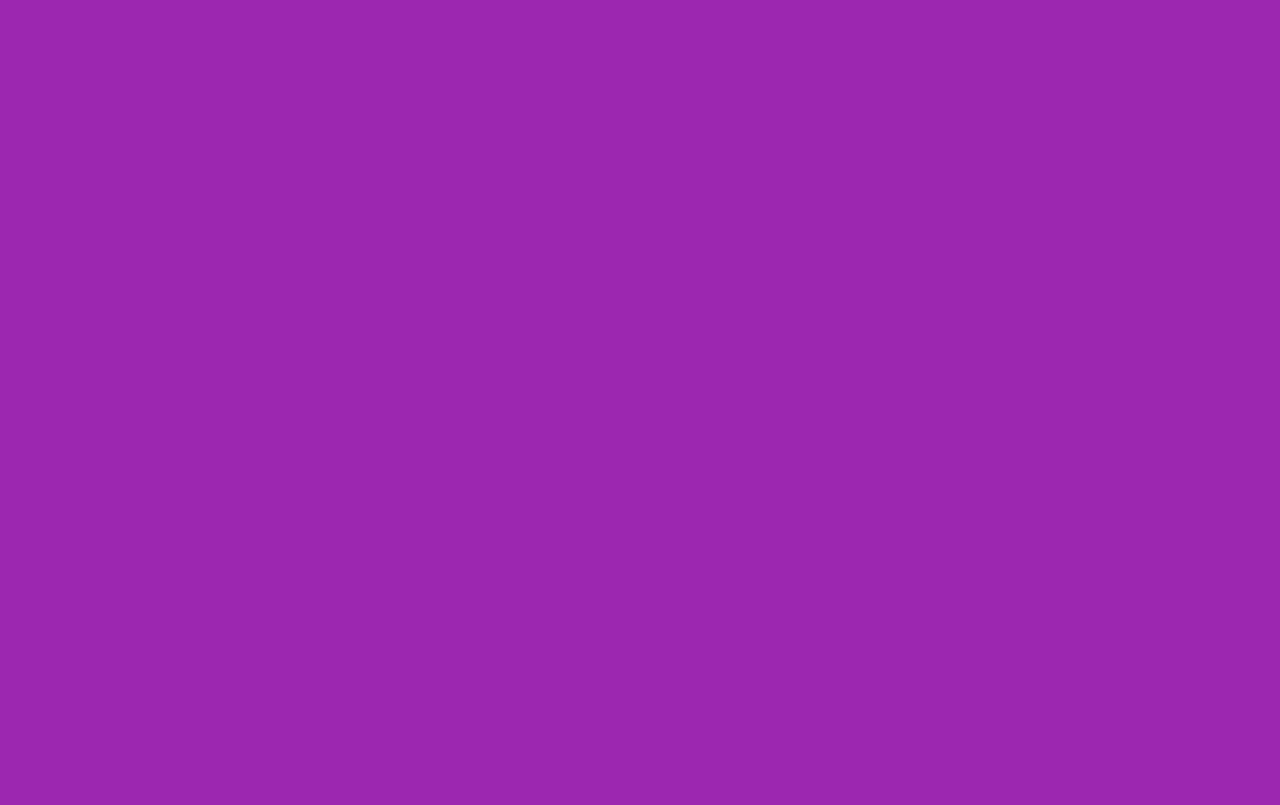
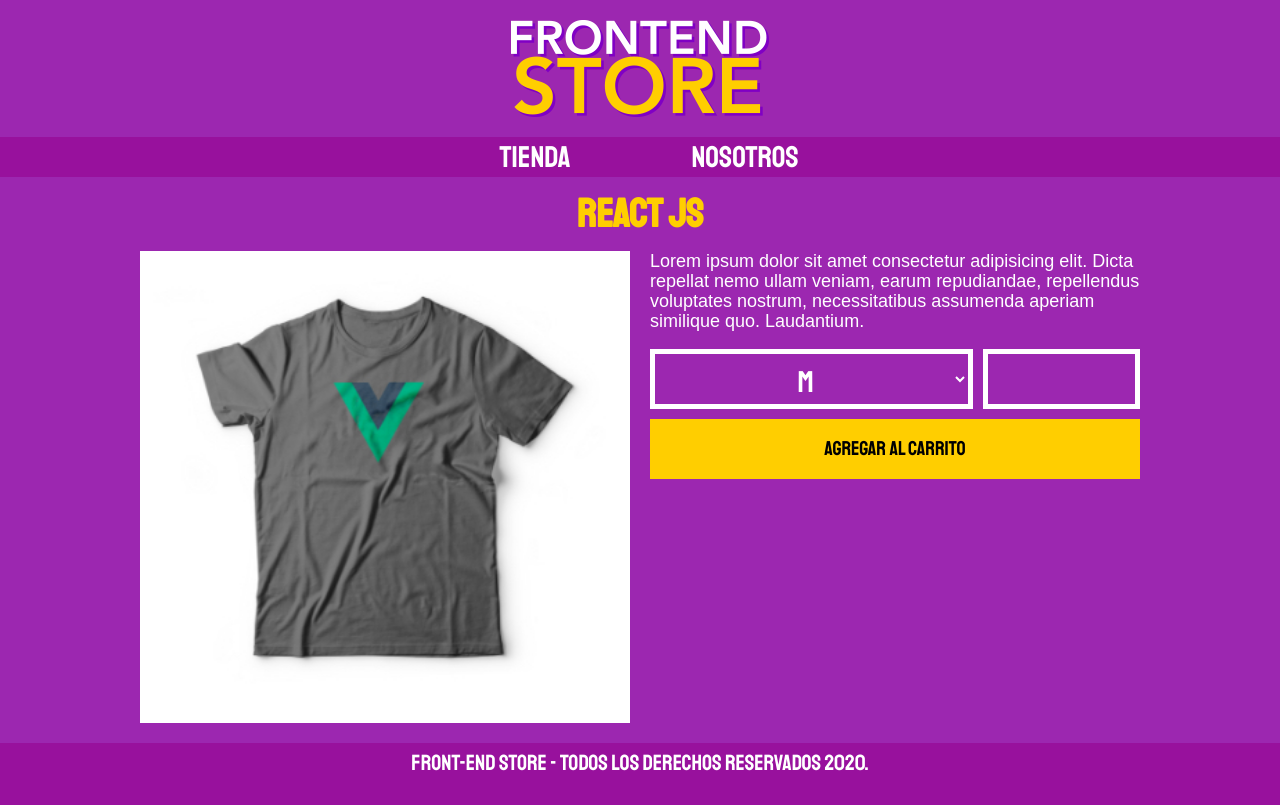
Before and after one commit to HectorMarcos/frontendstoreGRID, a plain HTML site: page producto.html in a window 1280 px wide. Drawn offline with nearby package versions, Linux system fonts and the light colour scheme.

Commit message:
finalizado

```diff
--- a/css/style.css
+++ b/css/style.css
@@ -4,6 +4,10 @@
   --primarioOscuro: #98119d;
   --secundario: #ffce00;
 }
+
+input[type=number] {
+    -moz-appearance: textfield;
+  }
 
 html {
   box-sizing: border-box;
@@ -19,6 +23,15 @@ body {
   background-color: var(--primario);
   line-height: 2rem;
   font-size: 2rem;
+}
+
+body.footer-fijo{
+    display: flex;
+    flex-direction: column;
+    min-height: 100vh;
+}
+body.footer-fijo main{
+    flex: 1;
 }
 
 .contenedor {
@@ -37,7 +50,12 @@ h1 {
   font-size: 4rem;
   font-family: var(--fuentePrincipal);
 }
-
+p{
+    color: white;
+    font-size: 1.8rem;
+    font-family: Arial, Helvetica, sans-serif;
+    margin-top: 0;
+}
 /* Header */
 .header {
   display: grid;
@@ -119,3 +137,59 @@ h1 {
     grid-column: 2 / 4;
   }
 }
+
+
+@media (min-width: 768px) {
+    .contenedor-informacion{
+        display: grid;
+        grid-template-columns: repeat(2, 1fr);
+        column-gap: 2rem;
+    }
+}
+
+.footer{
+    background-color: var(--primarioOscuro);
+    padding: 1rem 0;
+    margin-top: 2rem;
+}
+.copyright{
+    font-family: var(--fuentePrincipal);
+    color: white;
+    font-size: 2.2rem;
+    text-align: center;
+}
+
+.formulario-pedido{
+    display: grid;
+    grid-template-columns: repeat(3, 1fr);
+    grid-template-rows: repeat(2, 6rem);
+    gap: 1rem;
+}
+.campo{
+    background-color: transparent;
+    border: 5px solid white;
+    font-family: var(--fuentePrincipal);
+    font-size: 3rem;
+    padding: 1rem;
+    width: 100%;
+    color: white;
+    text-align: center;
+}
+.talla{
+    grid-column: 1 / 3;
+}
+.boton{
+    background-color: var(--secundario);
+    font-size: 2rem;
+    font-family: var(--fuentePrincipal);
+    border: none;
+    transition: background-color .3s ease-in-out;
+    grid-column: 1 / 4;
+}
+.boton:hover{
+    cursor: pointer;
+    background-color: rgb(233, 187, 2);
+}
+.img-producto{
+    width: 100%;
+}
--- a/producto.html
+++ b/producto.html
@@ -2,7 +2,7 @@
 <html lang="en">
 <head>
     <meta charset="UTF-8">
-    <meta name="viewport" content="width=device-width, initial-scale=1.0">
+    <meta name="viewport" content="width=device-width, initial-scale=1, shrink-to-fit=no">
     <meta http-equiv="X-UA-Compatible" content="ie=edge">
     <title>Front End Store - CSS Grid</title>
     <link rel="stylesheet" href="https://necolas.github.io/normalize.css/8.0.1/normalize.css">
@@ -10,7 +10,43 @@
     <link rel="stylesheet" href="css/style.css">
 
 </head>
-<body>
+<body class="footer-fijo">
+    <!-- Header -->
+    <header class="header">
+        <img src="img/logo.png" alt="logo">
+    </header>
+    <!-- Barra -->
+    <div class="barra">
+        <nav class="nav">
+            <a href="index.html">Tienda</a>
+            <a href="nosotros.html">Nosotros</a>
+        </nav>
+    </div>
+    <!-- Main -->
+    <main class="contenedor">
+        <h1>React JS</h1>
+        <div class="contenedor-informacion">
+            <img src="img/1.jpg" alt="nosotros" class="img-producto">
+            <div class="contenido">
+                <p>Lorem ipsum dolor sit amet consectetur adipisicing elit. Dicta repellat nemo ullam veniam, earum repudiandae, repellendus voluptates nostrum, necessitatibus assumenda aperiam similique quo. Laudantium.</p>
 
+                <form class="formulario-pedido">
+                    <select class="talla campo">
+                        <option value="Mediana">M</option>
+                        <option value="Large">L</option>
+                        <option value="Extra Large">XL</option>
+                    </select>
+                    <input type="number" min="1" class="cantidad campo">
+                    <input type="submit" class="boton" value="Agregar Al Carrito">
+                </form>
+            </div>
+        </div>
+    </main>
+    <!-- Footer -->
+    <footer class="footer">
+        <p class="copyright">
+            Front-End Store - Todos los Derechos Reservados 2020.
+        </p>
+    </footer>
 </body>
 </html>
```
Also changed, not shown: index.html (+43 -31 lines), nosotros.html (+30 -3 lines).
